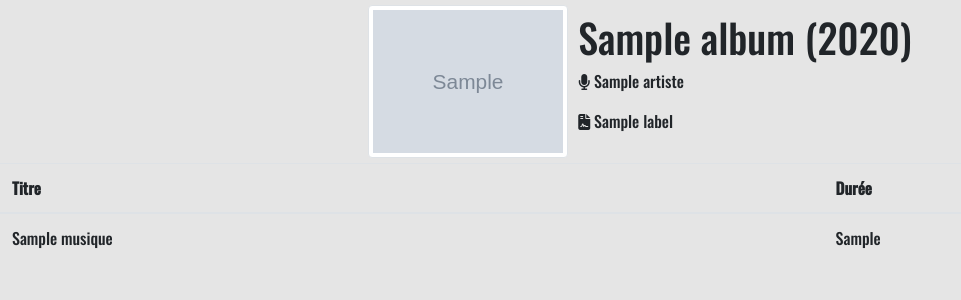
After one commit to mutergfp/DjangoMusic, a Django app: template musiques/templates/albumsDetail.html in a window 1280 px wide. The commit adds this page. Shown: the top 300 px of the page, without its empty margins (0-961 px from the left). Run offline with Django 3.2, Linux system fonts and the light colour scheme; the template is opened without the code that fills it: values that come from a table or form of the project are taken from there, others are empty; tables that the repository leaves empty hold one stand-in row (values such as "Sample post"); grey boxes marked "Sample" are stand-in pictures; some libraries are stand-ins or nearby versions.

Commit message:
Travaux sur albumsDetail

```diff
--- a/musiques/models.py
+++ b/musiques/models.py
@@ -43,7 +43,7 @@ class Album(models.Model):
 
 class Musique(models.Model):
     titre_musique = models.CharField(verbose_name=("Titre de la musique"), max_length=255, null=False)
-    duree_musique = models.TimeField(verbose_name=("Durée de la musique"), null=False)
+    duree_musique = models.CharField(verbose_name=("Durée de la musique (MM:SS)"), max_length=6, null=False)
     #Relation ManyToMany ATTENTION
     id_artiste = models.ManyToManyField(Artiste, verbose_name=("Artiste(s) de la musique"))
     id_album = models.ForeignKey(Album, verbose_name=("Album de la musiques"), on_delete=models.CASCADE, related_name="albums")
--- /dev/null
+++ b/musiques/templates/albumsDetail.html
@@ -0,0 +1,42 @@
+{% extends 'baseTemplate.html' %}
+{% load static %}
+{% block styles %}
+    {{ block.super }}
+    <link rel="stylesheet" href="{% static 'css/albumDetail.css' %}">
+{% endblock %}
+{% block content %}
+    <div class="d-flex align-items-center justify-content-center" id="presentation">
+        <img class="img-thumbnail" style="max-width: 200px; max-height: 200px;" src="/{{ album.image_album }}" alt="Image de l'album"/>
+        <div>
+            <h1>{{ album }}</h1>
+            <div>
+                <p><i class="fas fa-microphone"></i> {{ album.id_artiste }}</p>
+                <p><i class="fas fa-file-contract"></i> {{ album.id_label }}</p>
+            </div>
+            <div>
+                <p id='totalDuree'><script>totalDuree();</script></p>
+            </div>
+        </div>
+    </div>
+    <table class="table">
+        <thead>
+            <tr>
+                <th>Titre</th>
+                <th>Durée</th>
+            </tr>
+        </thead>
+        <tbody>
+            {% for musique in musiques %}
+            <tr>
+                <td>{{ musique.titre_musique }}</td>
+                <td class="duree">{{ musique.duree_musique }}</td>
+            </tr>
+            {% endfor %}
+        </tbody>
+    </table>
+{% endblock %}
+{% block js %}
+    {{ block.super }}
+    //return "".concat(minutes.toString(), ":", secondes.toString())
+ </script>
+{% endblock %}
--- a/musiques/templates/baseTemplate.html
+++ b/musiques/templates/baseTemplate.html
@@ -10,6 +10,7 @@
         <meta name="viewport" content="width=device-width ,initial-scale=1, shrink-to-fit=no">
         {% endblock %}
         {% block styles %}
+
         <link href="https://fonts.googleapis.com/css2?family=Oswald:wght@300;500&display=swap" rel="stylesheet">
         <link rel="stylesheet" href="{% static 'node_modules/bootstrap/dist/css/bootstrap.min.css' %}">
         {% endblock %}
@@ -20,9 +21,11 @@
             {% endblock %}
         </main >
         {% block js %}
+            <script src="https://kit.fontawesome.com/f84f11f6f2.js" crossorigin="anonymous"></script>
             <script src="{% static 'node_modules/jquery-slim/dist/jquery-slim.min.js' %}"></script>
             <script src="{% static 'node_modules/bootstrap/dist/css/bootstrap.min.js' %}"></script>
             <script src="{% static 'node_modules/popper.js/dist/popper.min.js' %}"></script>
+            <script src="{% static 'functions/utils.js' %}"
         {% endblock %}
     </body>
  </html>
--- /dev/null
+++ b/static/css/albumDetail.css
@@ -0,0 +1,8 @@
+img{
+    max-width: 200px;
+    max-height: 200px;
+}
+
+#presentation > *{
+    margin: 5px;
+}
--- /dev/null
+++ b/static/functions/utils.js
@@ -0,0 +1,24 @@
+function totalDuree(){
+    let minutes = 0
+    let tmpMinutes = 0
+    let tmpSecondes = 0
+    let secondes = 0
+    let elements = document.getElementsByClassName('.duree')
+    for(let i = 0; i < elements.length; i++){
+        let str = element.text.split(':')
+        tmpMinutes += parseInt(str[0], 10)
+        tmpSecondes += parseInt(str[1], 10)
+        while(tmpSecondes!=0){
+            if(tmpSecondes>=60){
+                tmpSecondes -= 60
+                tmpMinutes += 1
+            }
+            else{
+                secondes = tmpSecondes
+                minutes = tmpMinutes
+            }
+        }
+    }
+    console.log("".concat(minutes.toString(), ":", secondes.toString()))
+    return "".concat(minutes.toString(), ":", secondes.toString())
+}
```
Also changed, not shown: musiques/views.py (+4 -3 lines), static/functions/utils.py (added, +22 -0 lines), musiques/migrations/0002_auto_20201009_1203.py (added).
